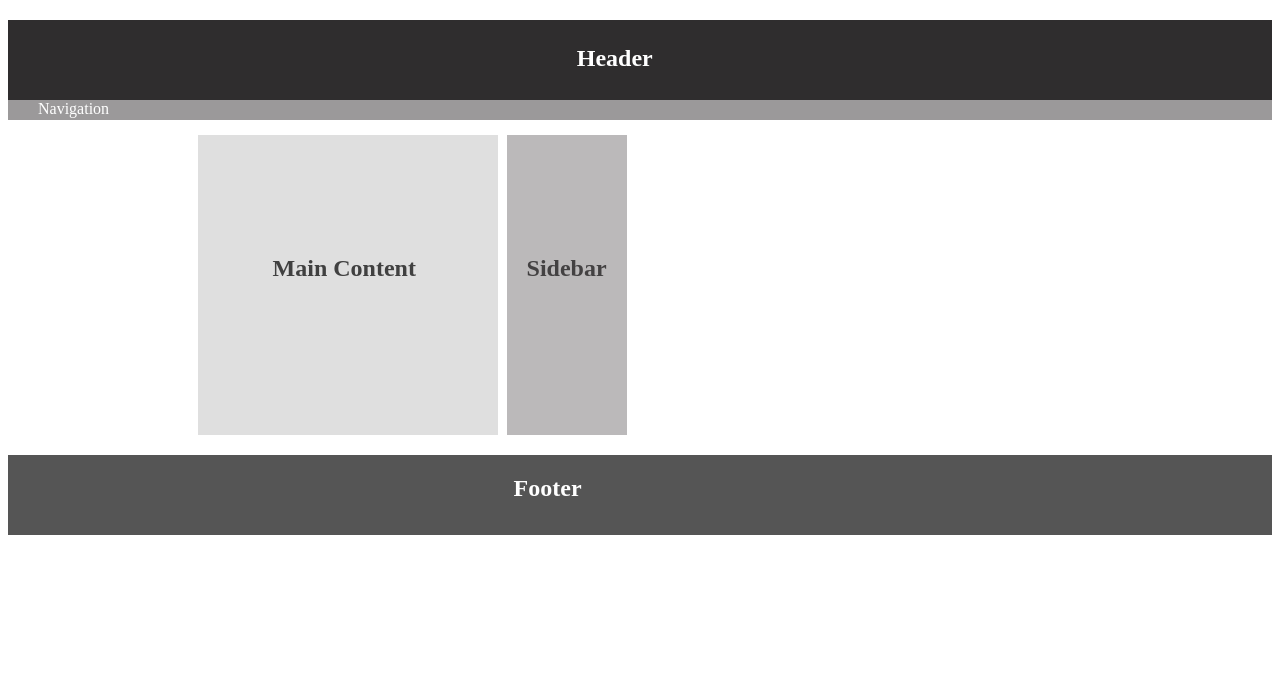
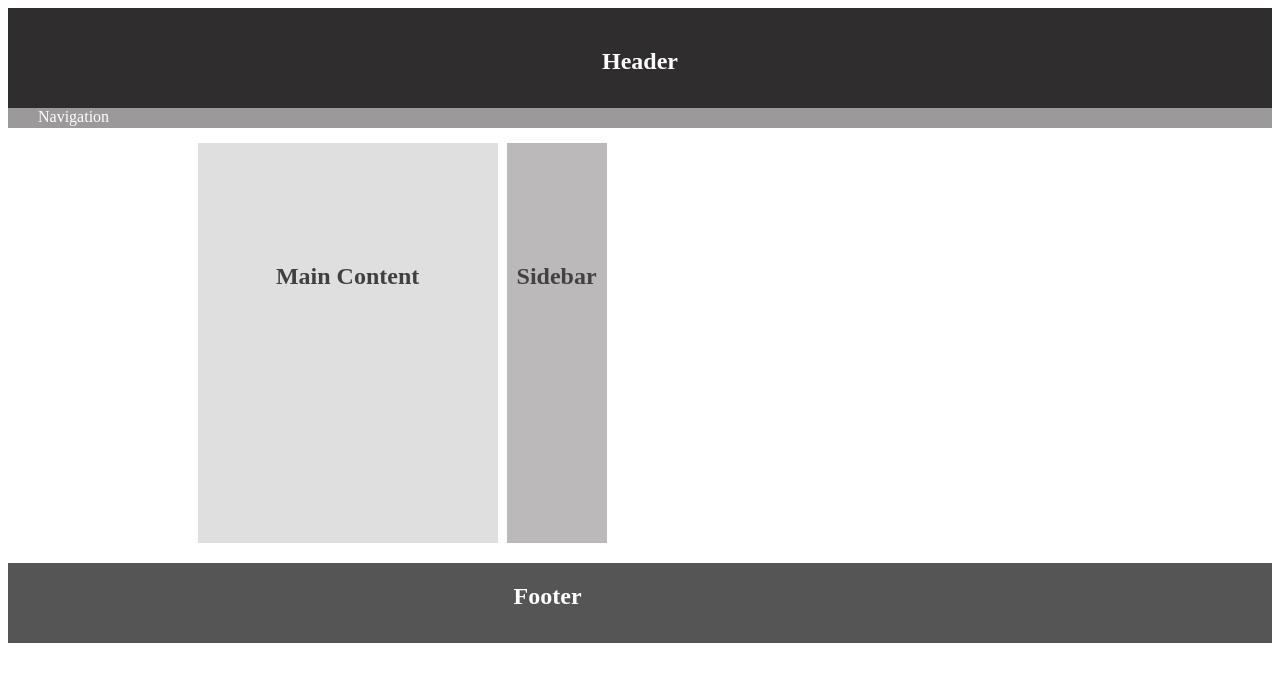
Before and after one commit to sheludkovladyslav/homework12, a plain HTML site: page index.html in a window 1280 px wide. Drawn offline with Linux system fonts and the light colour scheme.

Commit message:
Виправив помилки в дз

```diff
--- a/styles.css
+++ b/styles.css
@@ -1,10 +1,9 @@
 .header {
     background-color: #2F2D2E;
     color: white;
+    text-align: center;
     height: 80px;
-}
-.header h2 {
-    padding: 25px 45%;
+    padding-top: 20px;
 }
 .navigation {
     background-color: #9B999A;
@@ -19,21 +18,22 @@
     width: 300px;
     display: inline-block;
     margin-left: 15% ;
+    color: #404040;
+    text-align: center;
+    padding-top: 100px;
 }
-.main-content h2 {
-    padding: 100px 25%;
-    color: #404040;
-}
+
 
 .sidebar {
     background-color: #BBB9BA;
     color: #434142;
     display: inline-block;
-    height: 300px;
+    height: 400px;
     width: 100px;
     margin-left: -4px;
     margin-left: 5px;
-    padding-left:20px ;
+    text-align: center;
+
 }
 .sidebar h2 {
     margin-top: 120px;
```
